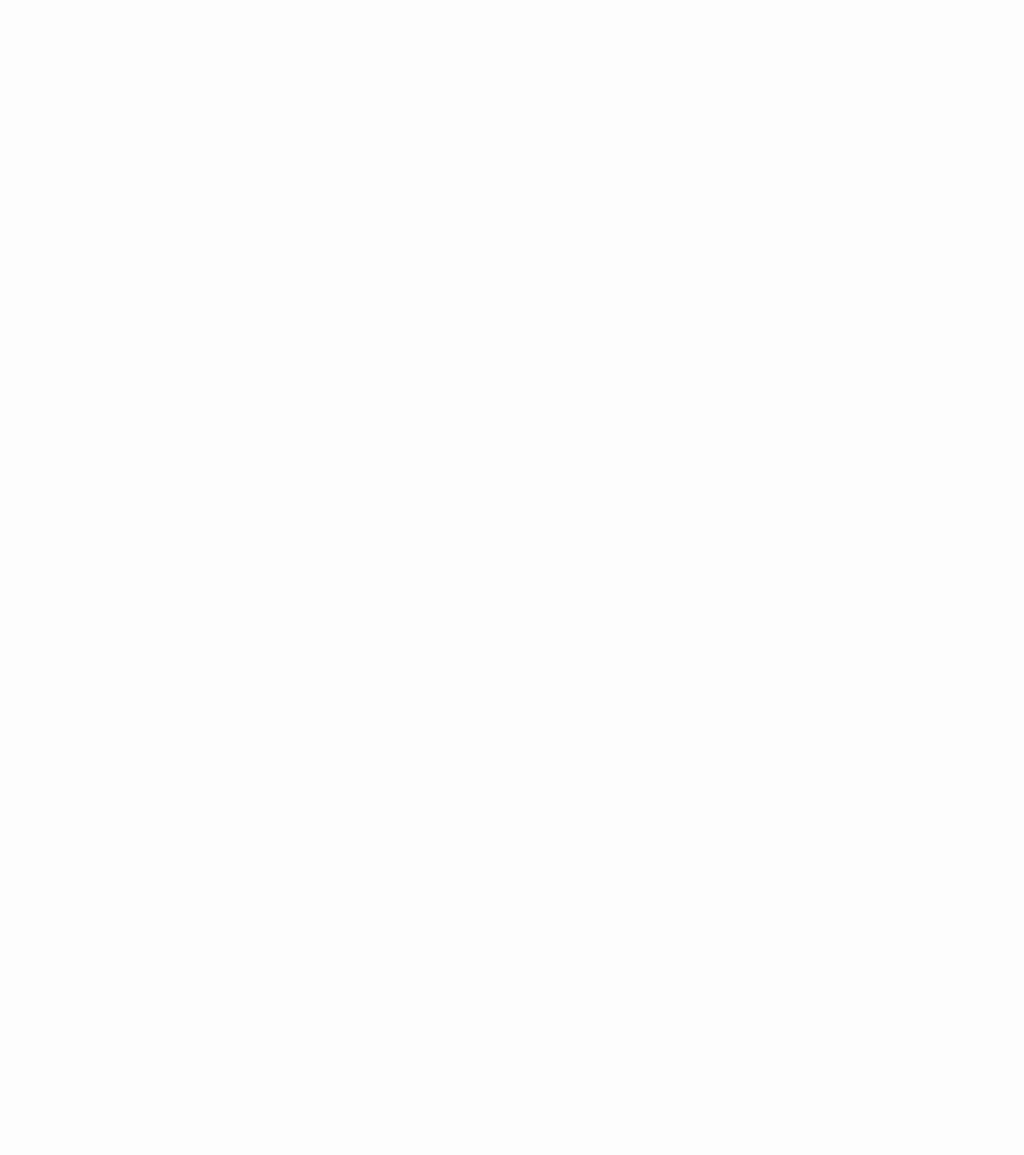
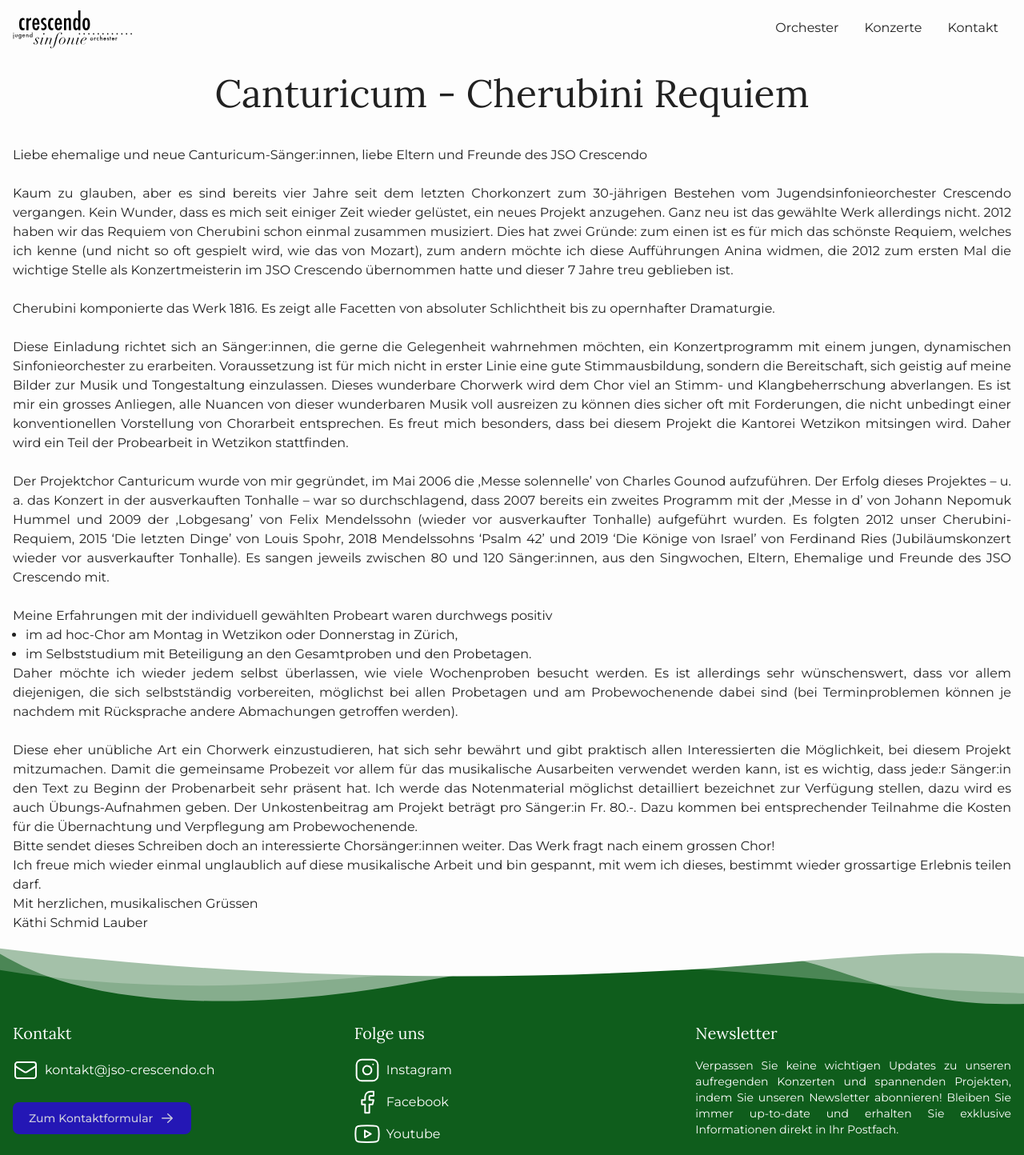
Before and after one commit to jso-crescendo/website, a Next.js app: page /canturicum in a window 1280 px wide. Before the commit this address had no page. Shown: the top 1444 px of the page at 80% size. Before the commit the page ends 800 px from the top, so only its background shows below. Built offline with nearby package versions, Linux system fonts and the light colour scheme.

Commit message:
canturicum

```diff
--- /dev/null
+++ b/src/app/canturicum/page.tsx
@@ -0,0 +1,109 @@
+import Image from 'next/image';
+
+import {ContentContainer} from '../../components/contentContainer';
+import {LinkButton} from '../../components/link-button';
+import {Text} from '../../components/text';
+
+export default function Orchester() {
+  return (
+    <ContentContainer>
+      <h1 className="mb-8 text-center font-serif text-3xl leading-normal md:text-4xl lg:text-5xl">
+        Canturicum - Cherubini Requiem
+      </h1>
+
+      <Text>
+        Liebe ehemalige und neue Canturicum-Sänger:innen, liebe Eltern und
+        Freunde des JSO Crescendo
+        <br />
+        <br />
+        Kaum zu glauben, aber es sind bereits vier Jahre seit dem letzten
+        Chorkonzert zum 30-jährigen Bestehen vom Jugendsinfonieorchester
+        Crescendo vergangen. Kein Wunder, dass es mich seit einiger Zeit wieder
+        gelüstet, ein neues Projekt anzugehen. Ganz neu ist das gewählte Werk
+        allerdings nicht. 2012 haben wir das Requiem von Cherubini schon einmal
+        zusammen musiziert. Dies hat zwei Gründe: zum einen ist es für mich das
+        schönste Requiem, welches ich kenne (und nicht so oft gespielt wird, wie
+        das von Mozart), zum andern möchte ich diese Aufführungen Anina widmen,
+        die 2012 zum ersten Mal die wichtige Stelle als Konzertmeisterin im JSO
+        Crescendo übernommen hatte und dieser 7 Jahre treu geblieben ist.
+        <br />
+        <br />
+        Cherubini komponierte das Werk 1816. Es zeigt alle Facetten von
+        absoluter Schlichtheit bis zu opernhafter Dramaturgie.
+      </Text>
+      <br />
+      <Text>
+        Diese Einladung richtet sich an Sänger:innen, die gerne die Gelegenheit
+        wahrnehmen möchten, ein Konzertprogramm mit einem jungen, dynamischen
+        Sinfonieorchester zu erarbeiten. Voraussetzung ist für mich nicht in
+        erster Linie eine gute Stimmausbildung, sondern die Bereitschaft, sich
+        geistig auf meine Bilder zur Musik und Tongestaltung einzulassen. Dieses
+        wunderbare Chorwerk wird dem Chor viel an Stimm- und Klangbeherrschung
+        abverlangen. Es ist mir ein grosses Anliegen, alle Nuancen von dieser
+        wunderbaren Musik voll ausreizen zu können dies sicher oft mit
+        Forderungen, die nicht unbedingt einer konventionellen Vorstellung von
+        Chorarbeit entsprechen. Es freut mich besonders, dass bei diesem Projekt
+        die Kantorei Wetzikon mitsingen wird. Daher wird ein Teil der
+        Probearbeit in Wetzikon stattfinden.
+      </Text>
+      <br />
+      <Text>
+        Der Projektchor Canturicum wurde von mir gegründet, im Mai 2006 die
+        ‚Messe solennelle’ von Charles Gounod aufzuführen. Der Erfolg dieses
+        Projektes – u. a. das Konzert in der ausverkauften Tonhalle – war so
+        durchschlagend, dass 2007 bereits ein zweites Programm mit der ‚Messe in
+        d’ von Johann Nepomuk Hummel und 2009 der ‚Lobgesang’ von Felix
+        Mendelssohn (wieder vor ausverkaufter Tonhalle) aufgeführt wurden. Es
+        folgten 2012 unser Cherubini-Requiem, 2015 ‘Die letzten Dinge’ von Louis
+        Spohr, 2018 Mendelssohns ‘Psalm 42’ und 2019 ‘Die Könige von Israel’ von
+        Ferdinand Ries (Jubiläumskonzert wieder vor ausverkaufter Tonhalle). Es
+        sangen jeweils zwischen 80 und 120 Sänger:innen, aus den Singwochen,
+        Eltern, Ehemalige und Freunde des JSO Crescendo mit.
+      </Text>
+      <br />
+      <Text>
+        Meine Erfahrungen mit der individuell gewählten Probeart waren durchwegs
+        positiv
+        <ul className="list-disc pl-4">
+          <li>
+            im ad hoc-Chor am Montag in Wetzikon oder Donnerstag in Zürich,
+          </li>
+          <li>
+            im Selbststudium mit Beteiligung an den Gesamtproben und den
+            Probetagen.
+          </li>
+        </ul>
+        Daher möchte ich wieder jedem selbst überlassen, wie viele Wochenproben
+        besucht werden. Es ist allerdings sehr wünschenswert, dass vor allem
+        diejenigen, die sich selbstständig vorbereiten, möglichst bei allen
+        Probetagen und am Probewochenende dabei sind (bei Terminproblemen können
+        je nachdem mit Rücksprache andere Abmachungen getroffen werden).
+      </Text>
+      <br />
+      <Text>
+        Diese eher unübliche Art ein Chorwerk einzustudieren, hat sich sehr
+        bewährt und gibt praktisch allen Interessierten die Möglichkeit, bei
+        diesem Projekt mitzumachen. Damit die gemeinsame Probezeit vor allem für
+        das musikalische Ausarbeiten verwendet werden kann, ist es wichtig, dass
+        jede:r Sänger:in den Text zu Beginn der Probenarbeit sehr präsent hat.
+        Ich werde das Notenmaterial möglichst detailliert bezeichnet zur
+        Verfügung stellen, dazu wird es auch Übungs-Aufnahmen geben. Der
+        Unkostenbeitrag am Projekt beträgt pro Sänger:in Fr. 80.-. Dazu kommen
+        bei entsprechender Teilnahme die Kosten für die Übernachtung und
+        Verpflegung am Probewochenende.
+      </Text>
+      <Text>
+        Bitte sendet dieses Schreiben doch an interessierte Chorsänger:innen
+        weiter. Das Werk fragt nach einem grossen Chor!
+        <br />
+        Ich freue mich wieder einmal unglaublich auf diese musikalische Arbeit
+        und bin gespannt, mit wem ich dieses, bestimmt wieder grossartige
+        Erlebnis teilen darf.
+        <br />
+        Mit herzlichen, musikalischen Grüssen
+        <br />
+        Käthi Schmid Lauber
+      </Text>
+    </ContentContainer>
+  );
+}
```
